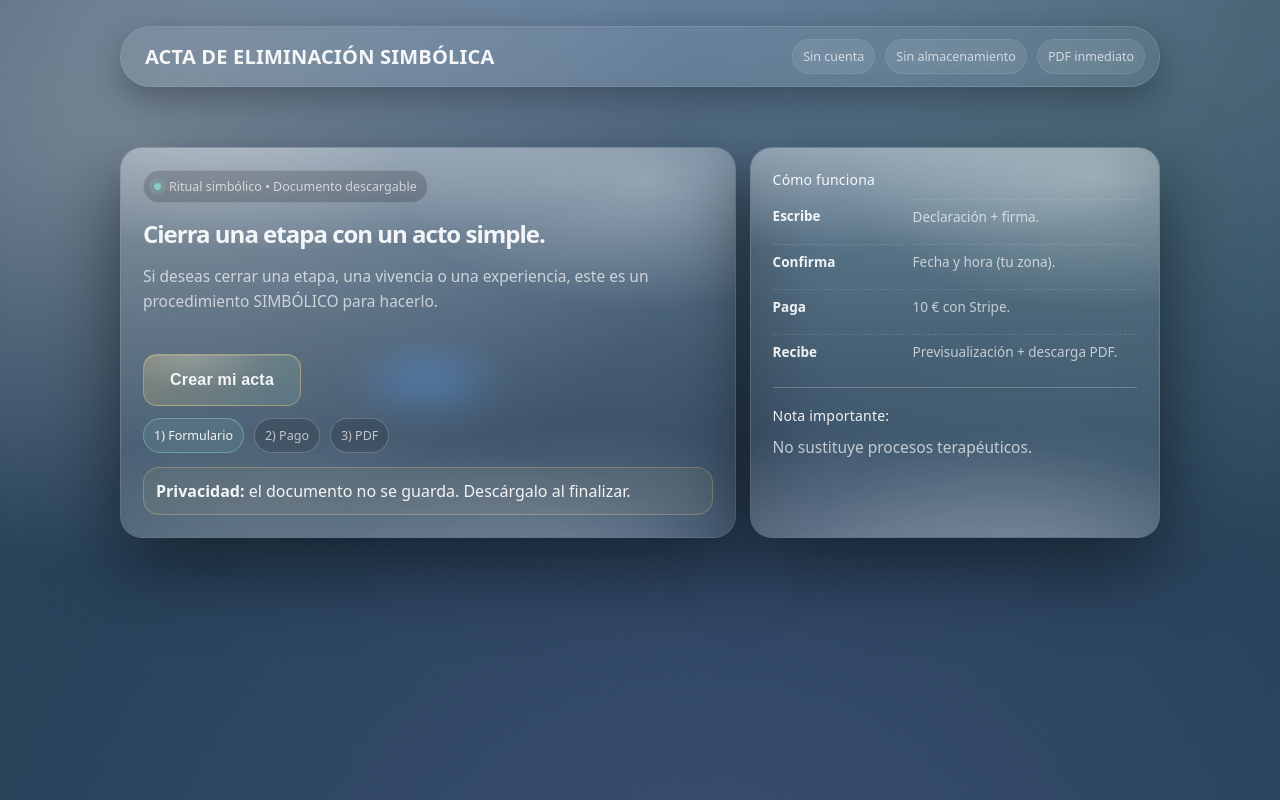
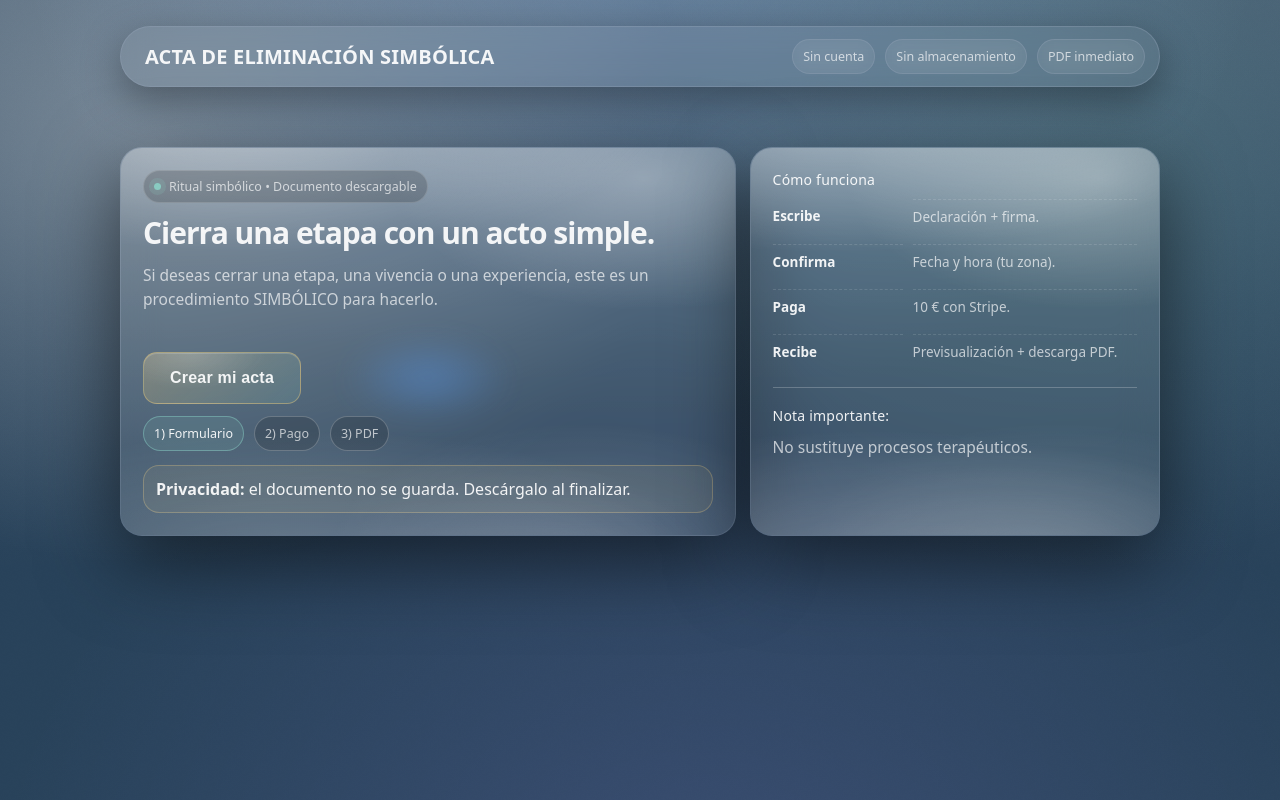
Before and after one commit to capimaker/actaeliminacion, a Next.js app: page / in a window 1280 px wide. Built offline with nearby package versions, Linux system fonts and the light colour scheme.

Commit message:
reduccion de h1hero

```diff
--- a/app/globals.css
+++ b/app/globals.css
@@ -403,7 +403,6 @@ input[type="time"]::-webkit-calendar-picker-indicator:hover {
 @media (min-width: 900px){ .heroSpacious{ margin-top: 60px; } }
 
 .h1Hero{ margin-top: 14px; margin-bottom: 14px; }
-@media (min-width: 900px){ .h1Hero{ margin-top: 18px; margin-bottom: 18px; } }
 
 .actionsHero{ margin-top: 24px; }
 @media (min-width: 900px){ .actionsHero{ margin-top: 40px; } }
@@ -443,8 +442,13 @@ input[type="time"]::-webkit-calendar-picker-indicator:hover {
 
 
 
-.actabtn{ font-size: 18px; font-weight: 700; }@media (min-width: 900px){ .actabtn{ font-size: 20px; } }
+
+
+
 
 
 .actabtn{ font-size: 18px; font-weight: 700; }
 @media (min-width: 900px){ .actabtn{ font-size: 20px; } }
+.h1Hero{ font-size: 24px; }
+@media (min-width: 520px){ .h1Hero{ font-size: 28px; } }
+@media (min-width: 900px){ .h1Hero{ font-size: 30px; } }
```
